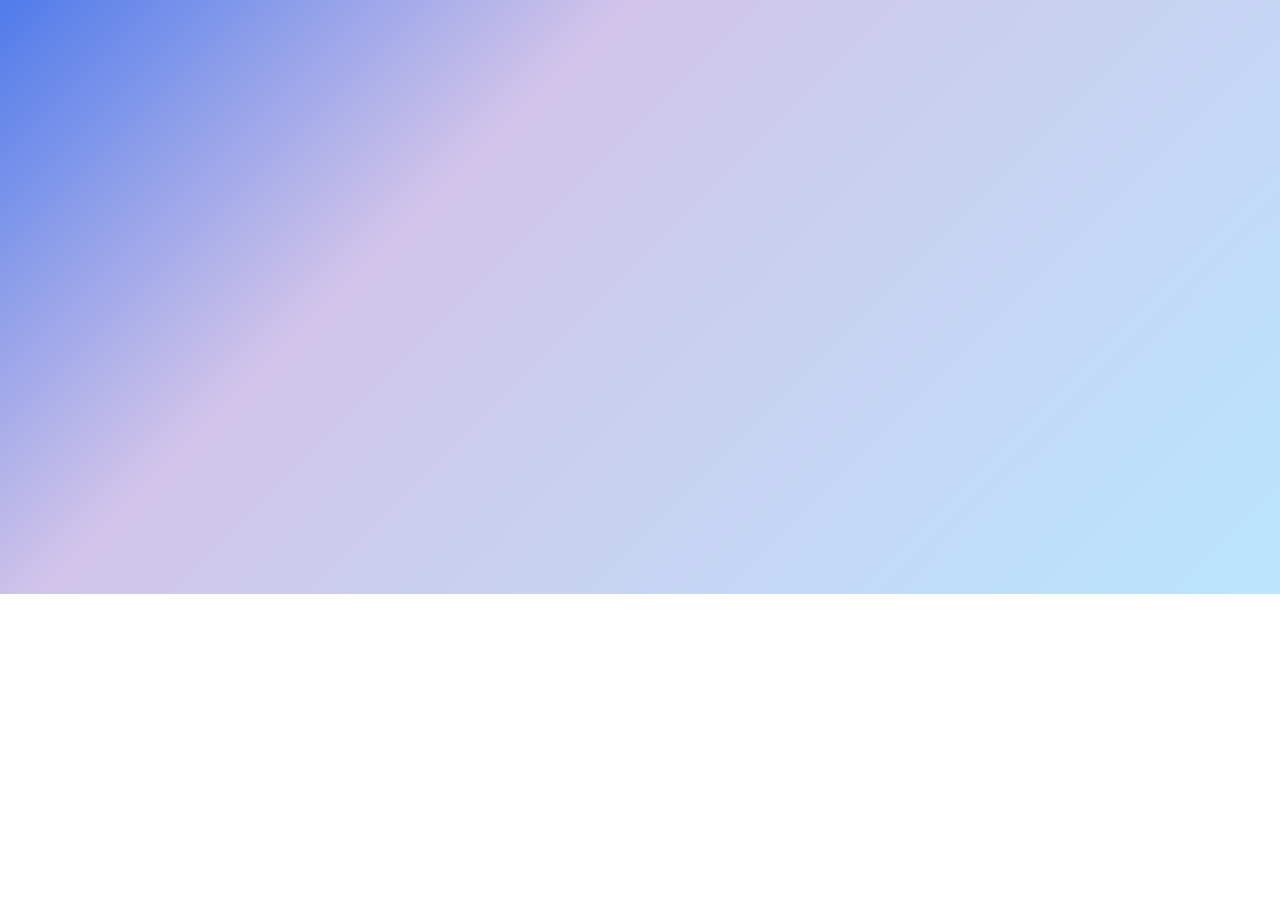
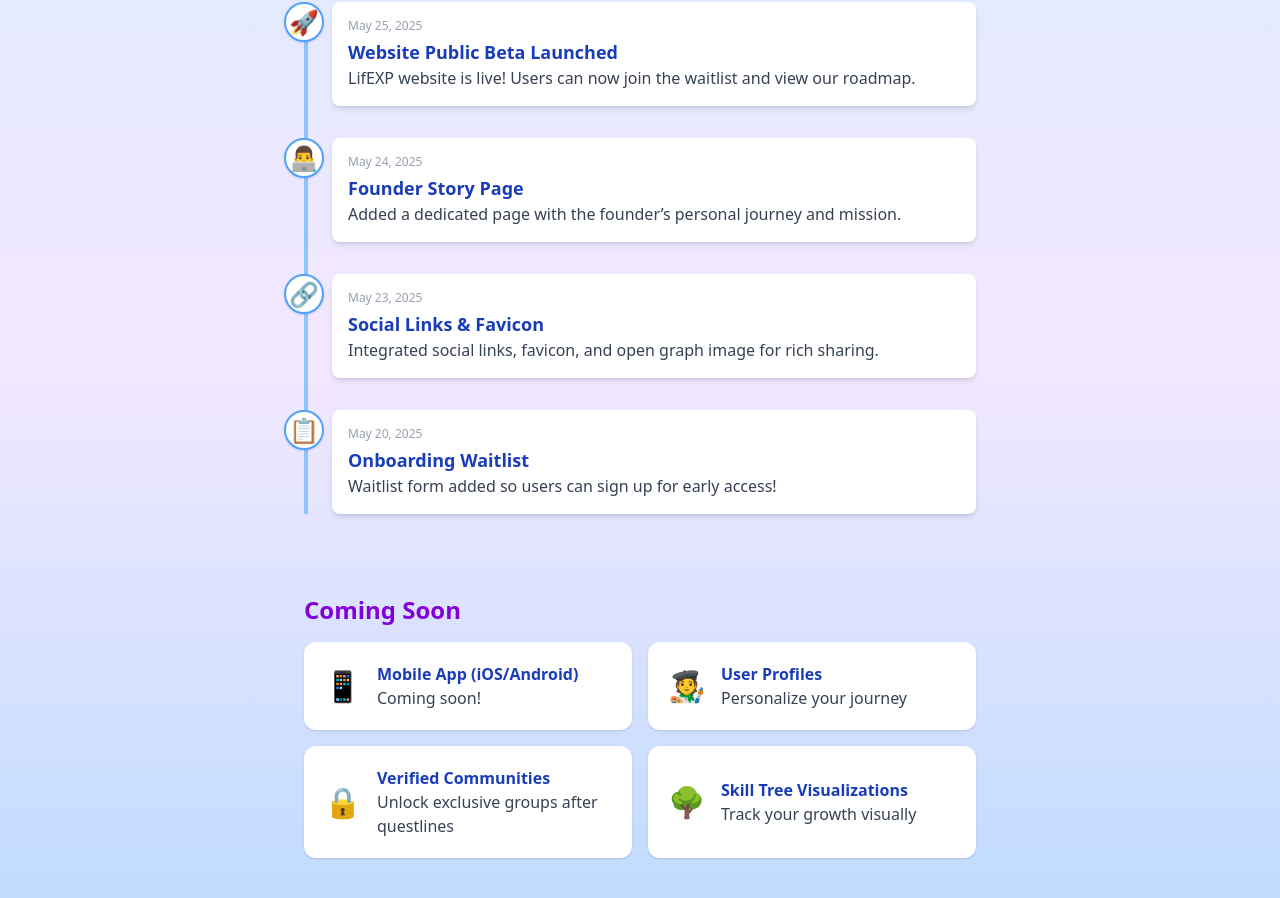
Before and after one commit to LifEXPAdmin/lifexp-website, a React (Vite) app: page /updates in a window 1280 px wide. Shown: the part 206-1104 px from the top of the page. Before the commit the page ends 800 px from the top, so only its background shows below. Built offline with nearby package versions, Linux system fonts and the light colour scheme.

Commit message:
Add Updates & Roadmap page with timeline and navbar link

```diff
--- a/src/App.jsx
+++ b/src/App.jsx
@@ -11,6 +11,7 @@
 import TermsPage from "./components/TermsPage";
 import PrivacyPage from "./components/PrivacyPage";
 import TestimonialSection from "./components/TestimonialSection";
+import UpdatesPage from "./components/UpdatesPage";
 
 function MainContent() {
   return (
@@ -38,6 +39,7 @@
         <Route path="/terms" element={<TermsPage />} />
         <Route path="/about" element={<FounderPage />} />
         <Route path="/privacy" element={<PrivacyPage />} />
+        <Route path="/updates" element={<UpdatesPage />} />
       </Routes>
     </AnimatePresence>
   );
--- a/src/components/Navbar.jsx
+++ b/src/components/Navbar.jsx
@@ -1,10 +1,12 @@
 import React, { useState } from "react";
 import { useLocation, useNavigate } from "react-router-dom";
 
+// Nav links for both routing and scrolling
 const navLinks = [
   { label: "Home", id: "hero-section" },
   { label: "Features", id: "feature-section" },
   { label: "Experience", id: "experience-section" },
+  { label: "Updates", path: "/updates" },
   { label: "About", path: "/about" },
   { label: "Join", id: "cta-section" }
 ];
@@ -14,9 +16,10 @@
   const location = useLocation();
   const navigate = useNavigate();
 
+  // Main nav handler
   const handleNav = (link) => {
     if (link.path) {
-      // Route navigation (e.g. About)
+      // Route navigation (e.g. About, Updates)
       if (location.pathname !== link.path) {
         navigate(link.path);
       }
@@ -36,12 +39,13 @@
           if (section) {
             section.scrollIntoView({ behavior: "smooth" });
           }
-        }, 100);
+        }, 300); // Give router time to switch page before scroll
         setOpen(false);
       }
     }
   };
 
+  // Logo/Home handler
   const handleHome = () => {
     if (location.pathname !== "/") {
       navigate("/");
--- /dev/null
+++ b/src/components/UpdatesPage.jsx
@@ -0,0 +1,74 @@
+import React from "react";
+
+const updates = [
+  {
+    date: "May 25, 2025",
+    title: "Website Public Beta Launched",
+    desc: "LifEXP website is live! Users can now join the waitlist and view our roadmap.",
+    emoji: "🚀",
+  },
+  {
+    date: "May 24, 2025",
+    title: "Founder Story Page",
+    desc: "Added a dedicated page with the founder’s personal journey and mission.",
+    emoji: "👨‍💻",
+  },
+  {
+    date: "May 23, 2025",
+    title: "Social Links & Favicon",
+    desc: "Integrated social links, favicon, and open graph image for rich sharing.",
+    emoji: "🔗",
+  },
+  {
+    date: "May 20, 2025",
+    title: "Onboarding Waitlist",
+    desc: "Waitlist form added so users can sign up for early access!",
+    emoji: "📋",
+  },
+];
+
+const roadmap = [
+  { title: "Mobile App (iOS/Android)", desc: "Coming soon!", emoji: "📱" },
+  { title: "User Profiles", desc: "Personalize your journey", emoji: "🧑‍🎨" },
+  { title: "Verified Communities", desc: "Unlock exclusive groups after questlines", emoji: "🔒" },
+  { title: "Skill Tree Visualizations", desc: "Track your growth visually", emoji: "🌳" },
+];
+
+export default function UpdatesPage() {
+  return (
+    <div className="min-h-screen pt-24 pb-16 px-4 md:px-0 bg-gradient-to-b from-blue-100 via-purple-100 to-blue-200 flex flex-col items-center">
+      <h1 className="text-4xl font-bold text-blue-700 mb-6">Updates & Roadmap</h1>
+
+      <section className="w-full max-w-2xl mb-12">
+        <h2 className="text-2xl font-semibold text-purple-700 mb-4">Recent Updates</h2>
+        <ol className="relative border-l-4 border-blue-300">
+          {updates.map((u, i) => (
+            <li key={i} className="mb-8 ml-6">
+              <span className="absolute -left-6 flex items-center justify-center w-10 h-10 bg-white rounded-full border-2 border-blue-400 text-2xl shadow">{u.emoji}</span>
+              <div className="bg-white bg-opacity-80 rounded-lg shadow-md p-4">
+                <span className="block text-xs text-gray-400 mb-1">{u.date}</span>
+                <h3 className="text-lg font-bold text-blue-800">{u.title}</h3>
+                <p className="text-gray-700">{u.desc}</p>
+              </div>
+            </li>
+          ))}
+        </ol>
+      </section>
+
+      <section className="w-full max-w-2xl">
+        <h2 className="text-2xl font-semibold text-purple-700 mb-4">Coming Soon</h2>
+        <div className="grid gap-4 md:grid-cols-2">
+          {roadmap.map((r, i) => (
+            <div key={i} className="bg-white bg-opacity-80 rounded-xl shadow p-5 flex items-center gap-4">
+              <span className="text-3xl">{r.emoji}</span>
+              <div>
+                <div className="font-bold text-blue-800">{r.title}</div>
+                <div className="text-gray-700">{r.desc}</div>
+              </div>
+            </div>
+          ))}
+        </div>
+      </section>
+    </div>
+  );
+}
```
